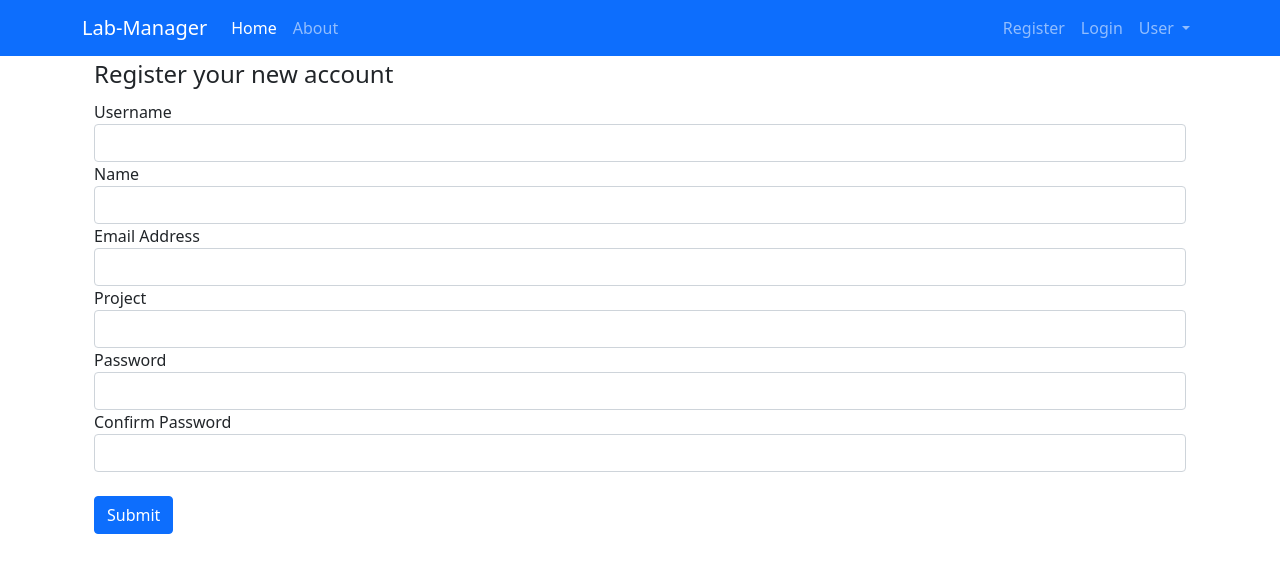
After one commit to lgmarin/lab-manager, a Flask app: page /register in a window 1280 px wide. The commit adds this page. Shown: the top 573 px of the page. Run offline with Flask 2, Linux system fonts and the light colour scheme.

Commit message:
Login and Register Forms, trying validation

```diff
--- a/lab_manager/main/routes.py
+++ b/lab_manager/main/routes.py
@@ -1,5 +1,5 @@
 from unittest.main import main
-from flask import render_template, request, Blueprint
+from flask import render_template, Blueprint
 
 main = Blueprint('main', __name__)
 
--- a/lab_manager/templates/layout.jinja2
+++ b/lab_manager/templates/layout.jinja2
@@ -9,7 +9,7 @@
 </head>
     <nav class="navbar navbar-expand-lg navbar-dark bg-primary">
         <div class="container-md">
-        <a class="navbar-brand" href="#">Navbar</a>
+            <a class="navbar-brand" href="#">Lab-Manager</a>
             <button class="navbar-toggler" type="button" data-bs-toggle="collapse" data-bs-target="#navbarNavDropdown" aria-controls="navbarNavDropdown" aria-expanded="false" aria-label="Toggle navigation">
             <span class="navbar-toggler-icon"></span>
             </button>
@@ -19,14 +19,20 @@
                     <a class="nav-link active" aria-current="page" href="#">Home</a>
                     </li>
                     <li class="nav-item">
-            <a class="nav-link" href="#">Features</a>
+                    <a class="nav-link" href="#">About</a>
+                    </li>
+                </ul>
+            </div>
+            <div class="navbar-nav">
+                    <li class="nav-item">
+                    <a class="nav-link" href="{{ url_for('users.register') }}">Register</a>
                     </li>
                     <li class="nav-item">
-            <a class="nav-link" href="#">Pricing</a>
+                    <a class="nav-link" href="{{ url_for('users.login') }}">Login</a>
                     </li>
                     <li class="nav-item dropdown">
                         <a class="nav-link dropdown-toggle" href="#" id="navbarDropdownMenuLink" role="button" data-bs-toggle="dropdown" aria-expanded="false">
-                Dropdown link
+                            User
                         </a>
                         <ul class="dropdown-menu" aria-labelledby="navbarDropdownMenuLink">
                             <li><a class="dropdown-item" href="#">Action</a></li>
@@ -34,7 +40,6 @@
                             <li><a class="dropdown-item" href="#">Something else here</a></li>
                         </ul>
                     </li>
-        </ul>
             </div>
         </div>
     </nav>
--- /dev/null
+++ b/lab_manager/templates/register.jinja2
@@ -0,0 +1,48 @@
+{% extends "layout.jinja2" %}
+{% block content %}
+    <div class="container-sm">
+        <form action="" method="POST">
+            {{ form.hidden_tag() }}
+            <fieldset class="form-group">
+                <legend>Register your new account</legend>
+                <div class="form-group">
+                    {{ form.username.label(class="form-control-label") }}
+                    {% if form.username.errors %}
+                        {{ form.username(class="form-control is-invalid") }}
+                        <div class="invalid-feedback">
+                            {% for error in form.username.errors %}
+                                <span>{{error}}</span>
+                            {% endfor %}
+                        </div>
+                    {% else %}
+                        {{ form.username(class="form-control") }}
+                    {% endif %}
+                </div>
+                <div class="form-group">
+                    {{ form.name.label(class="form-control-label") }}
+                    {{ form.name(class="form-control") }}
+                </div>
+                <div class="form-group">
+                    {{ form.email.label(class="form-control-label") }}
+                    {{ form.email(class="form-control") }}
+                </div>
+                <div class="form-group">
+                    {{ form.project.label(class="form-control-label") }}
+                    {{ form.project(class="form-control") }}
+                </div>
+                <div class="form-group">
+                    {{ form.password.label(class="form-control-label") }}
+                    {{ form.password(class="form-control") }}
+                </div>
+                <div class="form-group">
+                    {{ form.password2.label(class="form-control-label") }}
+                    {{ form.password2(class="form-control") }}
+                </div>
+            </fieldset>
+                <br/>
+                <div class="form-group">
+                    {{ form.submit(class="btn btn-primary") }}
+                </div>
+        </form>
+    </div>
+{% endblock content %}
--- /dev/null
+++ b/lab_manager/users/forms.py
@@ -0,0 +1,17 @@
+from flask_wtf import FlaskForm
+from wtforms import StringField, PasswordField, SubmitField
+from wtforms.validators import DataRequired, Length, Email, EqualTo
+
+class Registration(FlaskForm):
+    username     = StringField('Username', validators=[Length(min=4, max=25), DataRequired()])
+    email        = StringField('Email Address', validators=[Length(min=6, max=35), DataRequired(), Email()])
+    name         = StringField('Name', validators=[DataRequired(), Length(min=10, max=30)])
+    project      = StringField('Project', validators=[DataRequired()])
+    password     = PasswordField('Password', validators=[Length(min=6, max=20), DataRequired()])
+    password2    = PasswordField('Confirm Password', validators=[EqualTo(password), DataRequired()])
+    submit       = SubmitField('Submit')
+
+class Login(FlaskForm):
+    email        = StringField('Email Address', validators=[Length(min=6, max=35), DataRequired(), Email()])
+    password     = PasswordField('Password', validators=[Length(min=6, max=20), DataRequired()])
+    submit       = SubmitField('Login')
--- /dev/null
+++ b/lab_manager/users/routes.py
@@ -0,0 +1,18 @@
+from flask import render_template, Blueprint
+from lab_manager.users.forms import Registration, Login
+
+users = Blueprint('users', __name__)
+
+@users.route("/register", methods = ['GET', 'POST'])
+def register():
+
+    form = Registration()
+
+    return render_template('register.jinja2', title='Register', form=form)
+
+@users.route("/login", methods = ['GET', 'POST'])
+def login():
+
+    form = Login()
+
+    return render_template('login.jinja2', title='Login', form=form)
--- a/requirements.txt
+++ b/requirements.txt
@@ -2,9 +2,11 @@ click==8.0.3
 Flask==2.0.2
 Flask-Login==0.5.0
 Flask-SQLAlchemy==2.5.1
+Flask-WTF==1.0.0
 greenlet==1.1.2
 itsdangerous==2.0.1
 Jinja2==3.0.3
 MarkupSafe==2.0.1
 SQLAlchemy==1.4.31
 Werkzeug==2.0.2
+WTForms==3.0.1
```
Also changed, not shown: lab_manager/__init__.py (+11 -0 lines), lab_manager/templates/login.jinja2 (added, +23 -0 lines), lab_manager/templates/__init__.py (deleted). Lines whose indentation alone changed are shown as unchanged.
